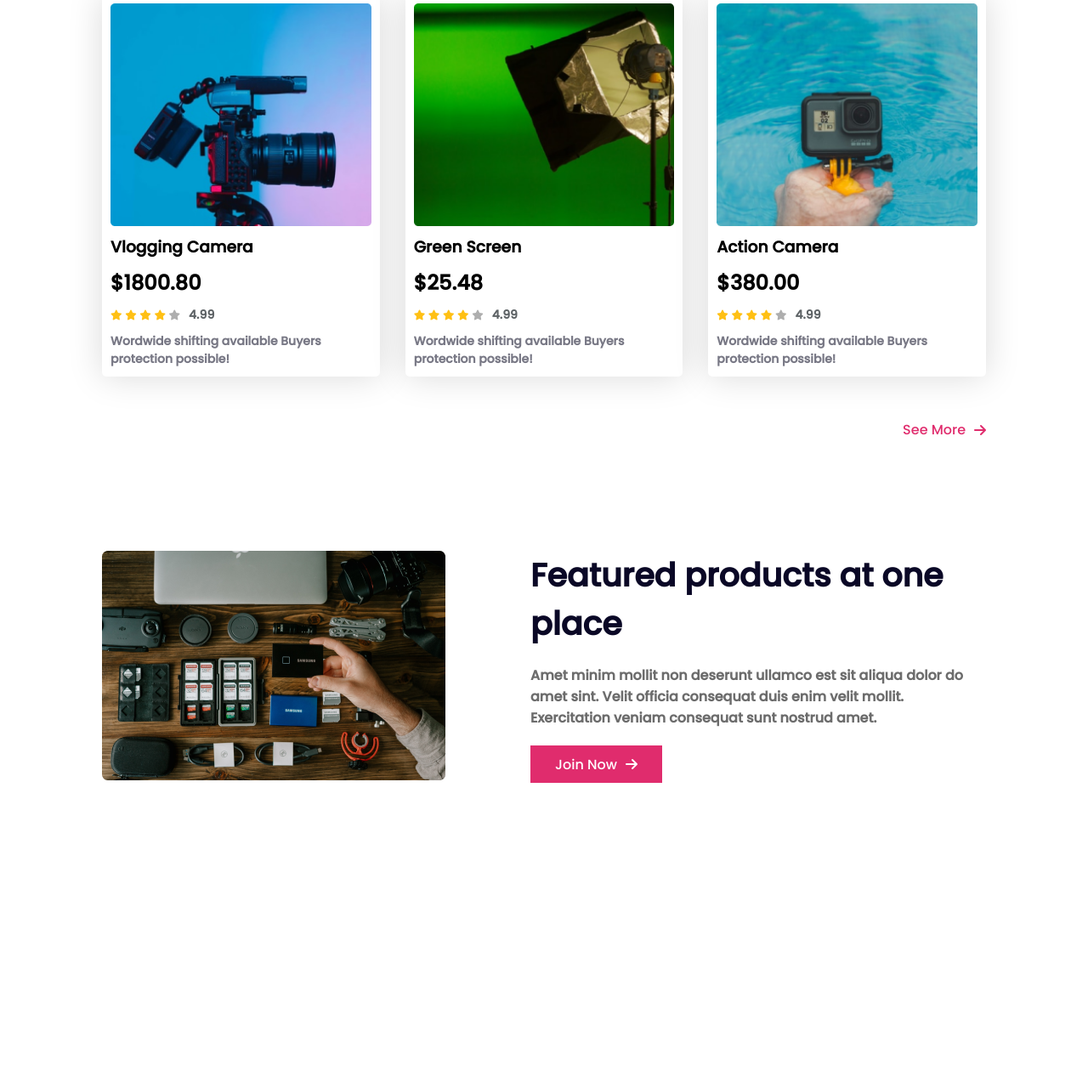
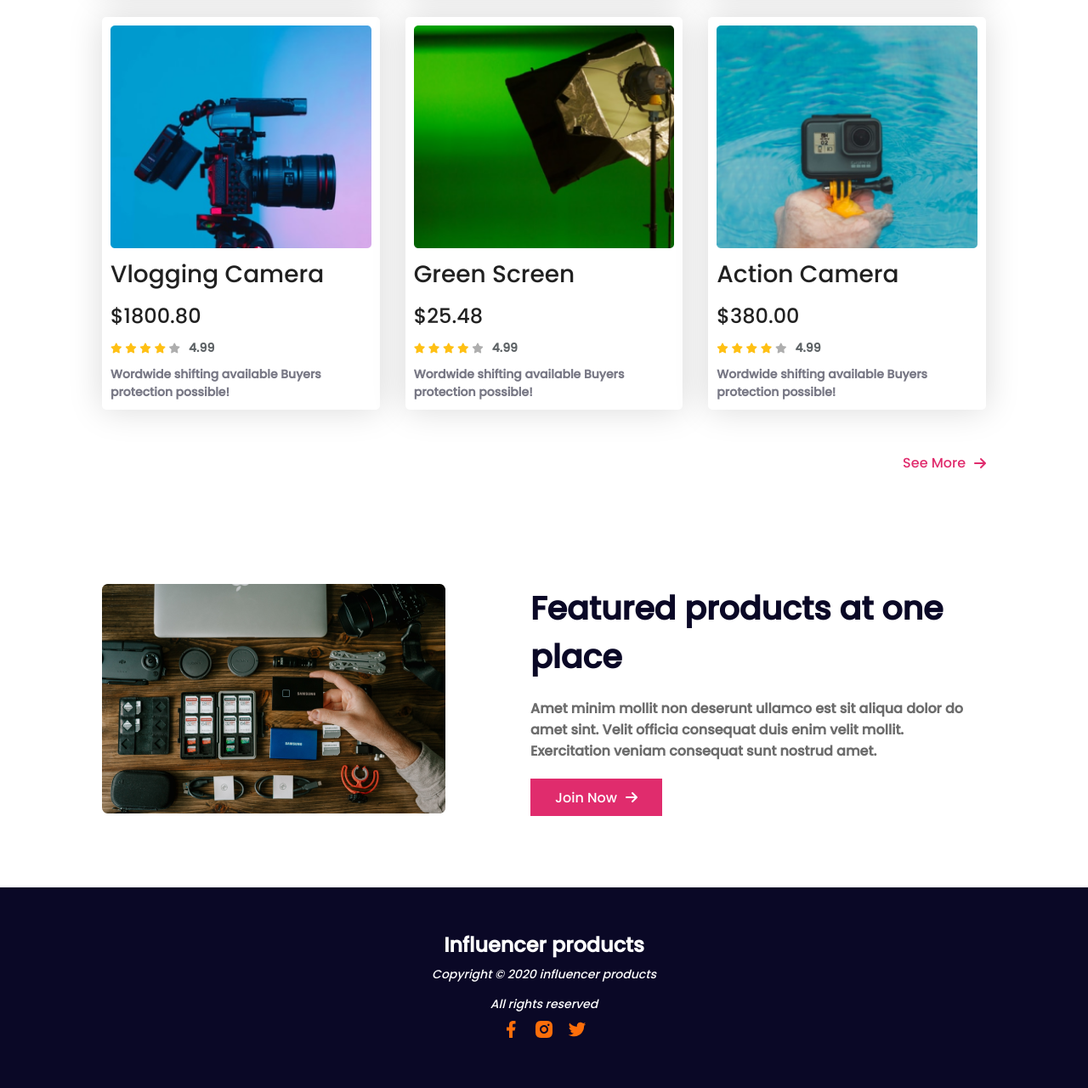
Before and after one commit to aminulislam2002/practice-project-02, a plain HTML site: page index.html in a window 1280 px wide. Shown: the part 1925-3205 px from the top of the page at 85% size. Before the commit the page ends 2930 px from the top, so only its background shows below. Drawn offline with Linux system fonts and the light colour scheme.

Commit message:
footer section commit

```diff
--- a/index.html
+++ b/index.html
@@ -245,6 +245,21 @@
         </div>
       </section>
       <!-- Featured section end -->
+
+      <!-- Footer section start -->
+      <footer>
+        <div class="footer-info">
+          <h2 class="footer-title">Influencer products</h2>
+          <p class="footer-detail">Copyright © 2020 influencer products</p>
+          <p class="footer-detail">All rights reserved</p>
+        </div>
+        <div class="footer-icon">
+          <a href=""><img src="./icons/facebook.png" alt="" /></a>
+          <a href=""><img src="./icons/insta.png" alt="" /></a>
+          <a href=""><img src="./icons/twitter.png" alt="" /></a>
+        </div>
+      </footer>
+      <!-- Footer section end -->
     </main>
   </body>
 </html>
--- a/styles/style.css
+++ b/styles/style.css
@@ -110,10 +110,15 @@ nav ul li a {
   box-shadow: 0px 0px 40px rgba(0, 0, 0, 0.15);
   border-radius: 5px;
 }
-.product-name .product-price {
+.product-name {
   font-weight: 500;
   font-size: 28px;
-  color: #18191f;
+  color: #212121;
+}
+.product-price {
+  font-weight: 400;
+  font-size: 24px;
+  color: #212121;
 }
 .product-info {
   display: flex;
@@ -148,7 +153,6 @@ nav ul li a {
 /* -------------------- products section styles end --------------------- */
 
 /* --------------------- Featured section style start ------------------- */
-
 .feature {
   display: flex;
   justify-content: space-between;
@@ -179,3 +183,30 @@ nav ul li a {
   background-color: #e02c6d;
 }
 /* --------------------- Featured section style end ------------------- */
+
+/* --------------------- Footer section style start --------------------- */
+footer {
+  display: flex;
+  flex-direction: column;
+  align-items: center;
+  text-align: center;
+  background-color: #0a0826;
+  color: #ffffff;
+  padding: 50px 0px;
+}
+.footer-title {
+  font-weight: 700;
+  font-size: 24px;
+}
+.footer-detail {
+  font-weight: 500;
+  font-size: 14px;
+  font-style: italic;
+  padding: 7px 0px 7px 0px;
+}
+.footer-icon {
+  display: flex;
+  gap: 15px;
+}
+
+/* --------------------- Footer section style end --------------------- */
```
Also changed, not shown: icons/facebook.png (added), icons/insta.png (added), icons/twitter.png (added), icons/youtube.png (added).
